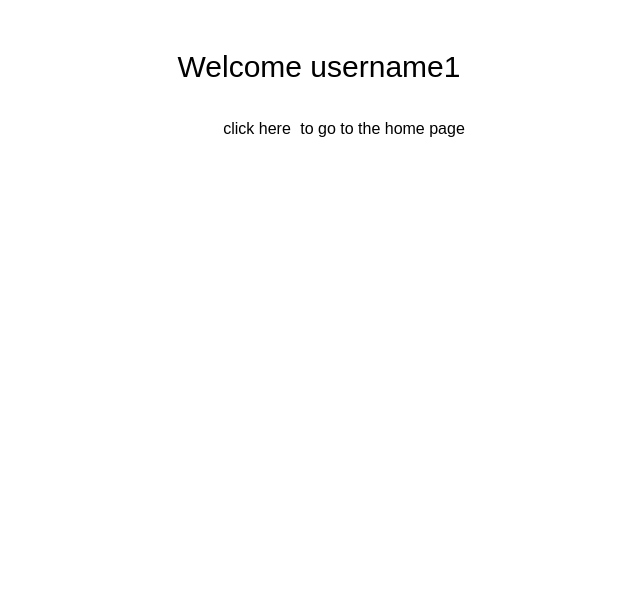
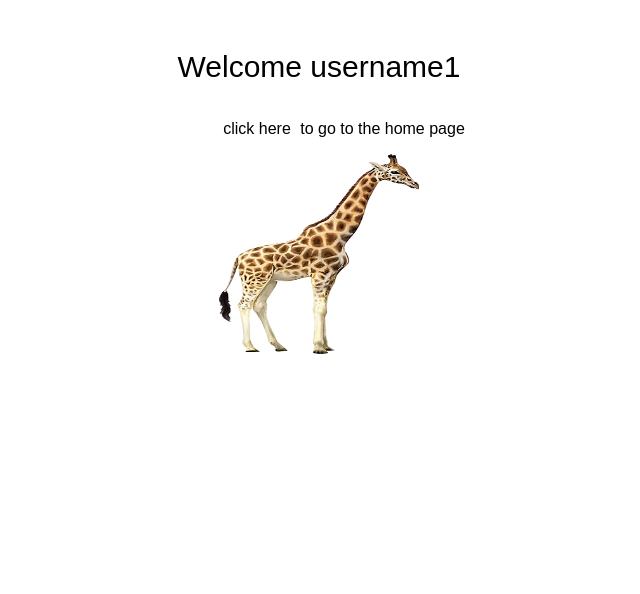
Before and after one commit to chukins/Summer22, a Flask app: page /welcome in a window 1280 px wide. Shown: the part 50-644 px from the top of the page, without its empty margins (321-961 px from the left). Run offline with Flask 3, Linux system fonts and the light colour scheme; a user stored in the database is signed in.

Commit message:
added geoffery

```diff
--- a/static/styles.css
+++ b/static/styles.css
@@ -106,3 +106,8 @@ img{
     text-align: left;
     align-items: left;
 }
+
+#geoffery{
+    height: 200px;
+    width: 200px;
+}
--- a/templates/welcome.html
+++ b/templates/welcome.html
@@ -4,6 +4,7 @@
 {% if username %}
 <h1>Welcome {{username}}</h1>
 <p><a href="{{url_for('index')}}">click here</a> to go to the home page</p>
+<img src="{{url_for('static', filename='giraffe.png')}}" alt="Geoffery" id="geoffery">
 {% else %}
 <h1>You are not logged in. <a href="{{url_for('login')}}">Log in</a></h1>
 {% endif %}
```
Also changed, not shown: app.py (+0 -10 lines), database.db, database2.db.
